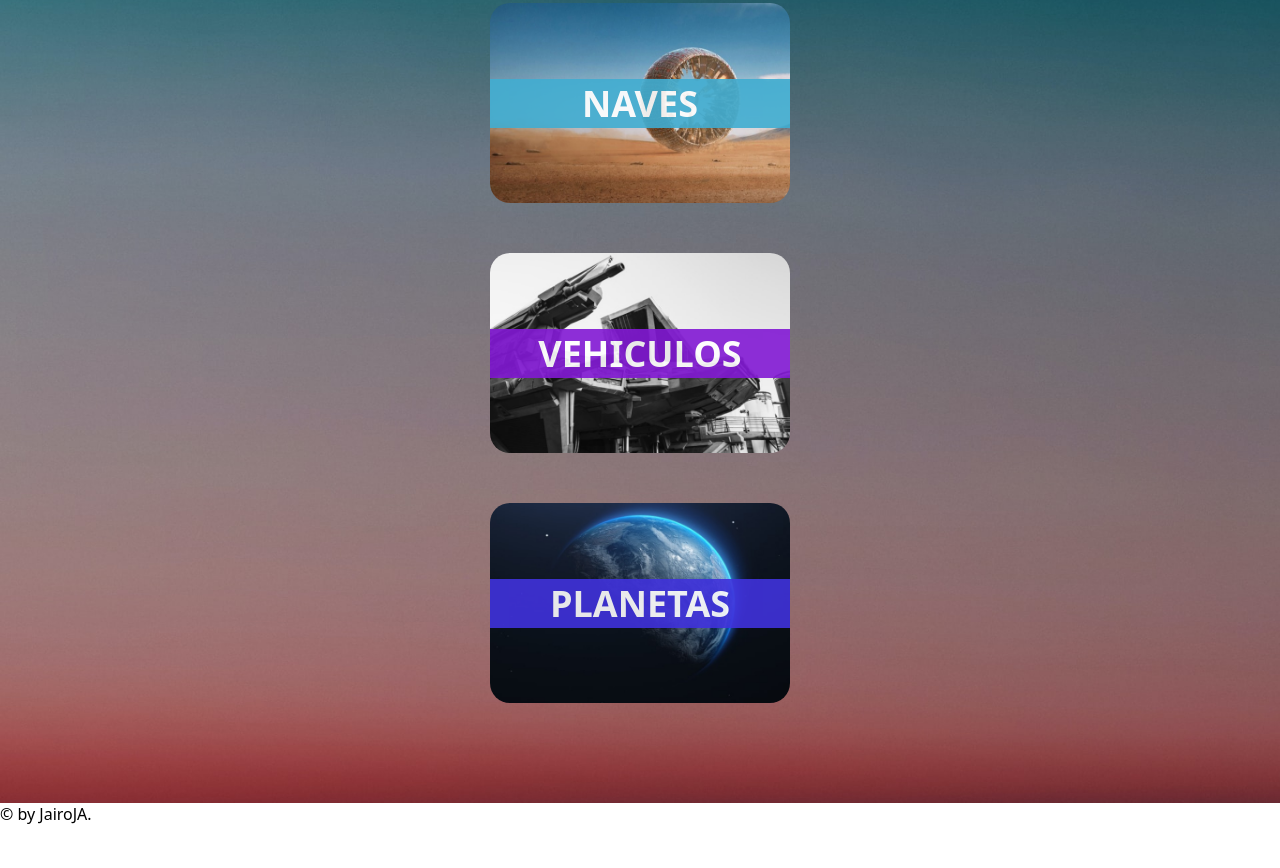
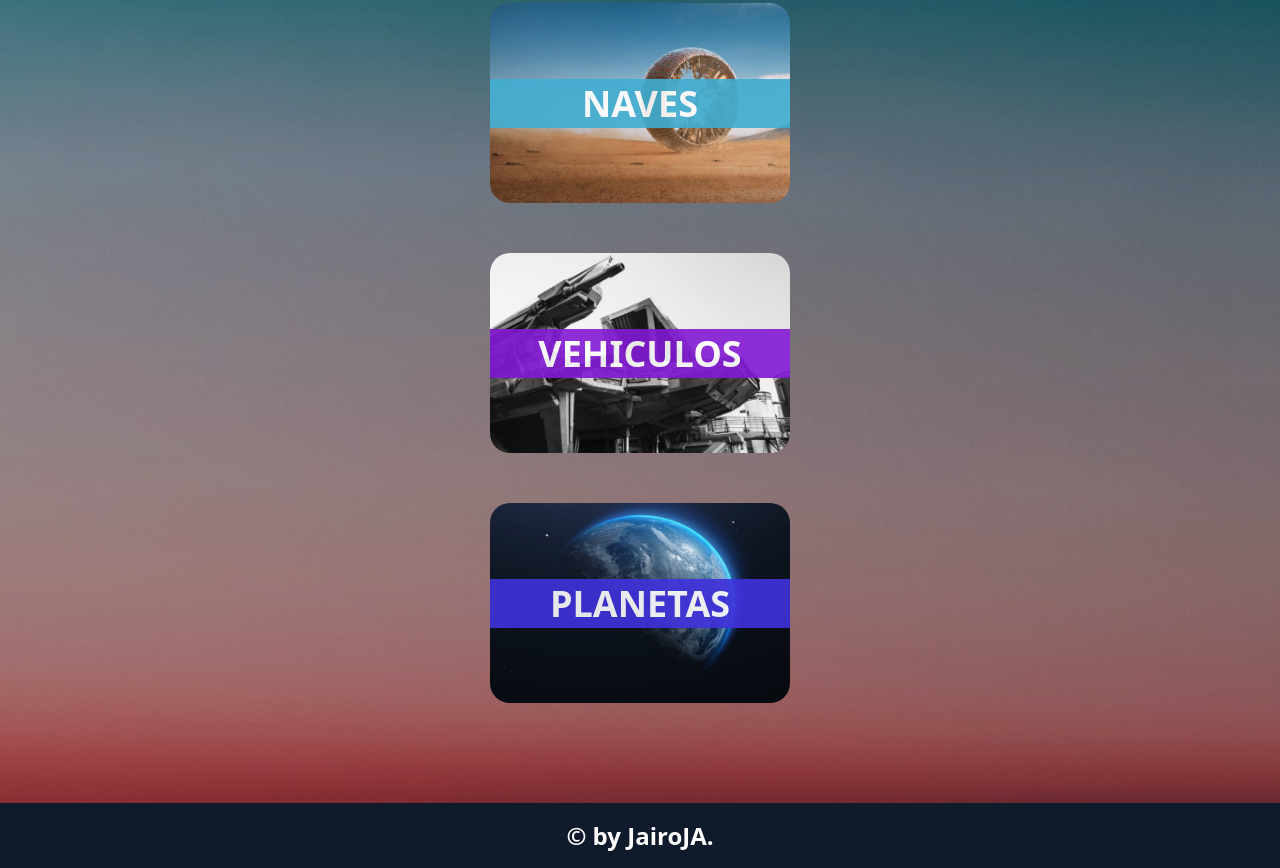
Before and after one commit to VallRax/STAR-WARS, a plain HTML site: page html+css/index.html in a window 1280 px wide. Shown: the part 1036-1904 px from the top of the page. Before the commit the page ends 1861 px from the top, so only its background shows below. Drawn offline with Linux system fonts and the light colour scheme.

Commit message:
CSS de la etiqueta footer

```diff
--- a/html+css/css/style.css
+++ b/html+css/css/style.css
@@ -74,3 +74,17 @@
         opacity: 0.9;
 
     }
+    footer{
+        padding-top:  16px;
+        padding-bottom: 16px;
+        display: flex;
+        justify-content: center;
+        align-items: center;
+        background-color: var(--color-black-100);
+    }
+    footer p{
+        color: var(--color-white);
+        font-size: 24px;
+        font-weight: 700;
+
+    }
```
